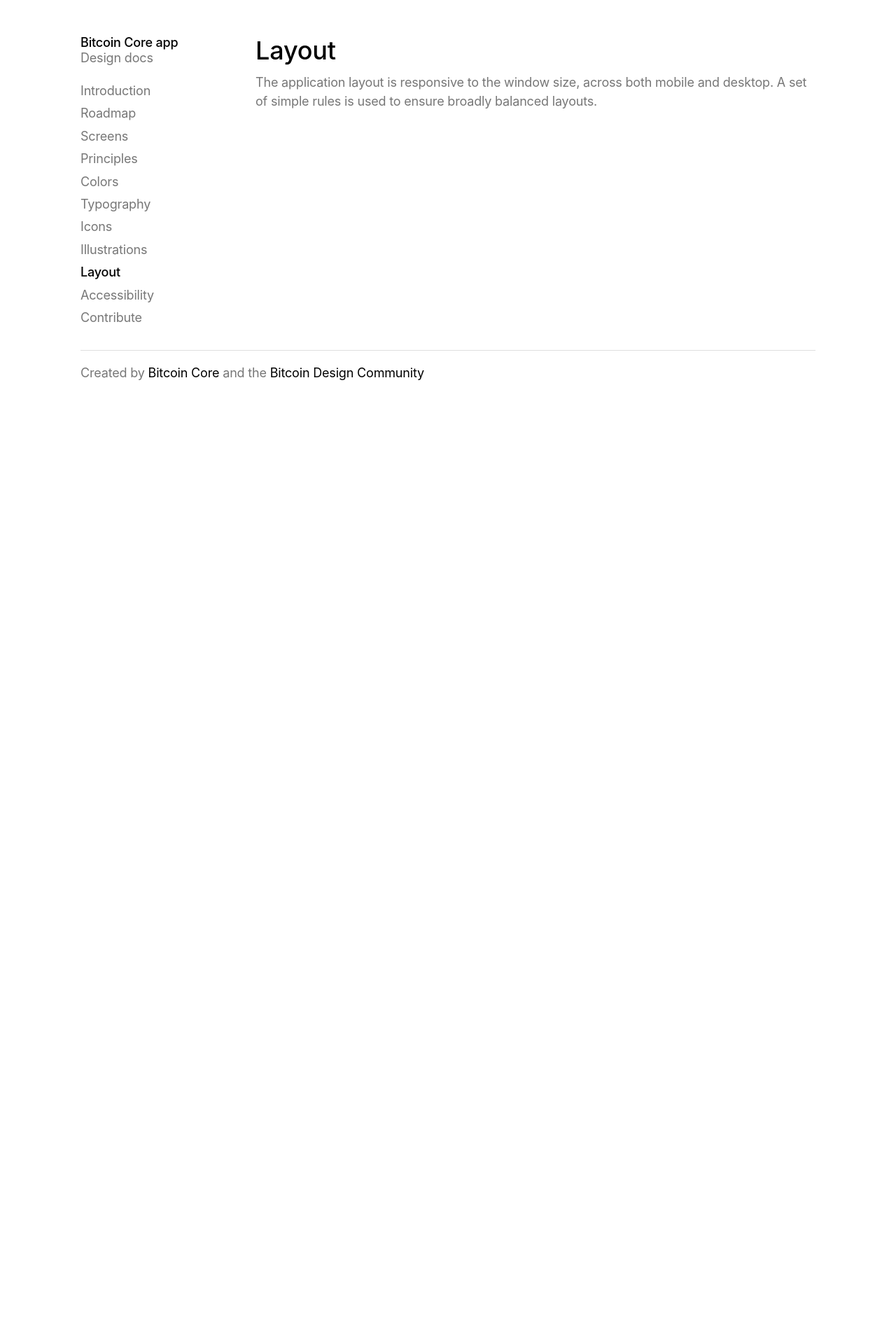
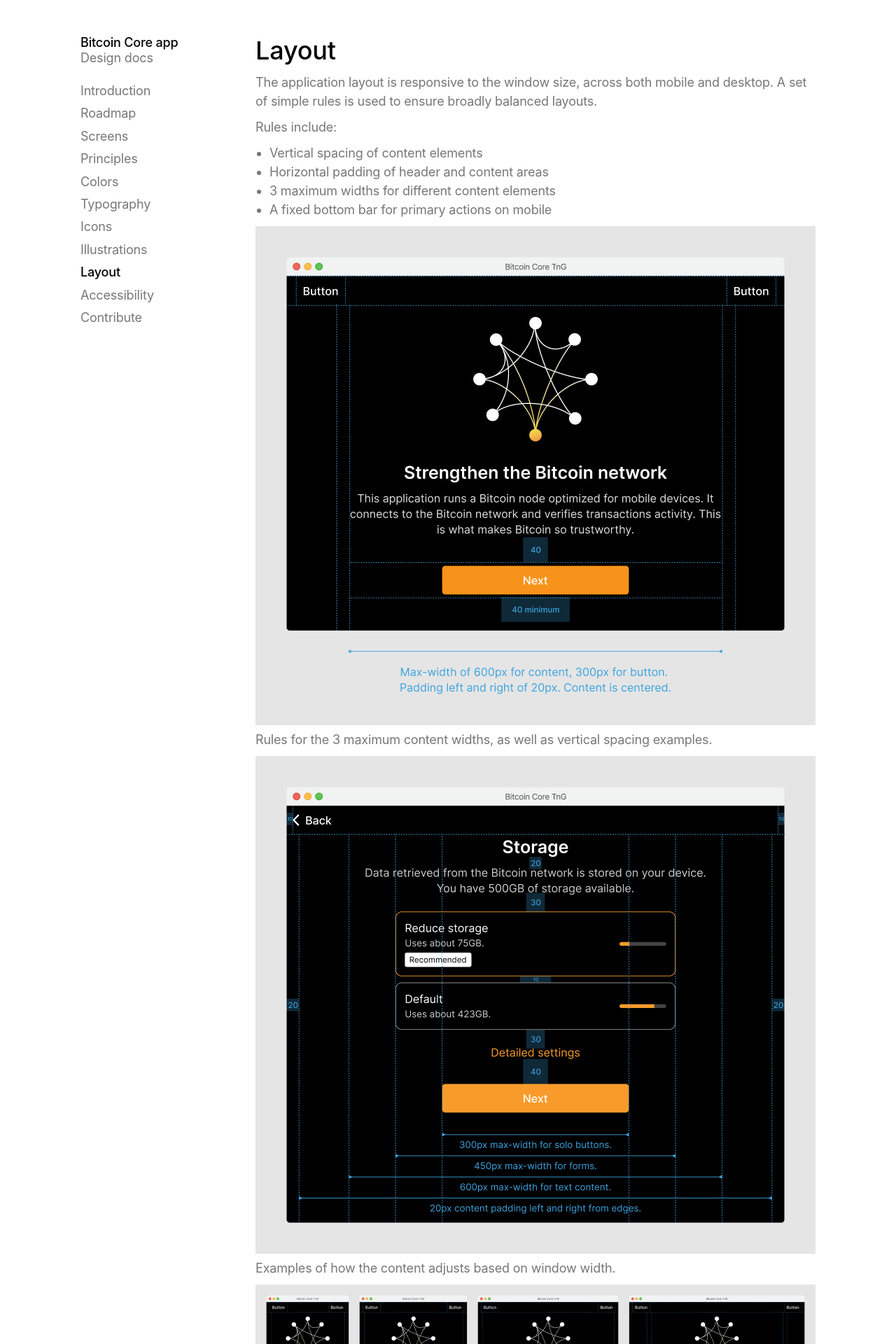
Before and after one commit to BitcoinDesign/Bitcoin-Core-App, a Jekyll site: the page built from pages/layout.md, in a window 1280 px wide. Shown: the top 1920 px of the page at 70% size. Built offline with Jekyll 4.4.1, drawn with Linux system fonts in a browser that asks for light colours; before the commit the page ends 900 px from its top, so only the background shows below that; some of the changed text lies outside the part shown.

Commit message:
Added more content

```diff
--- a/_config.yml
+++ b/_config.yml
@@ -27,6 +27,7 @@
 
 # Build settings
 theme: minima
+port: 4001
 plugins:
   - jekyll-feed
 
--- /dev/null
+++ b/_includes/picture.html
@@ -0,0 +1,30 @@
+<figure{% if include.layout %} class="{{ include.layout }}"{% endif %}>
+	{% if include.big %}
+        <a href="{{ include.big | relative_url }}" target="_blank">
+    {% endif %}
+	<picture>
+		<source
+			media="(max-width: 639px)"
+	    	{% if include.mobileRetina %}
+	    		srcset="{{ include.mobile | relative_url }} 1x, {{ include.mobileRetina | relative_url }} 2x"
+	    	{% else %}
+	    		srcset="{{ include.mobile | relative_url }}"
+	    	{% endif %}
+		>
+	    <img
+	    	src="{{ include.image | relative_url }}"
+	    	{% if include.retina %}
+	    		srcset="{{ include.image | relative_url }} 1x, {{ include.retina | relative_url }} 2x"
+	    	{% endif %}
+	    	alt="{{ include.alt-text }}"
+	    	width="{{ include.width }}"
+	    	height="{{ include.height }}"
+    		loading="lazy"
+	    >
+	</picture>
+    {% if include.big %}</a>{% endif %}
+	{% if include.caption %}
+        <figcaption markdown="1">{{ include.caption | no_runts | markdownify }}</figcaption>
+        </figcaption>
+    {% endif %}
+</figure>
--- a/_sass/article.scss
+++ b/_sass/article.scss
@@ -101,9 +101,23 @@
         }
     }
 
-    img {
+    > p > img {
         margin-top: 10px;
         max-width: 100%;
         height: auto;
     }
+
+    figure {
+        margin: 10px 0 0 0;
+        width: 100%;
+
+        picture {
+            width: 100%;
+
+            img {
+                width: 100%;
+                height: auto;
+            }
+        }
+    }
 }
--- a/_sass/site-nav.scss
+++ b/_sass/site-nav.scss
@@ -10,6 +10,14 @@
             b {
                 font-weight: 500;
                 color: var(--neutral-9);
+            }
+
+            &:hover {
+                color: var(--primary);
+
+                b {
+                    color: var(--primary);
+                }
             }
         }
     }
--- a/pages/layout.md
+++ b/pages/layout.md
@@ -8,3 +8,62 @@
 # Layout
 
 The application layout is responsive to the window size, across both mobile and desktop. A set of simple rules is used to ensure broadly balanced layouts.
+
+Rules include:
+- Vertical spacing of content elements
+- Horizontal padding of header and content areas
+- 3 maximum widths for different content elements
+- A fixed bottom bar for primary actions on mobile
+
+{% include picture.html
+	image = "/assets/images/desktop-spacing.png"
+	retina = "/assets/images/desktop-spacing@2x.png"
+	big = "/assets/images/desktop-spacing-big.png"
+	alt-text = ""
+	width = 800
+	height = 713
+%}
+
+Rules for the 3 maximum content widths, as well as vertical spacing examples.
+
+{% include picture.html
+	image = "/assets/images/desktop-content-width.png"
+	retina = "/assets/images/desktop-content-width@2x.png"
+	big = "/assets/images/desktop-content-width-big.png"
+	alt-text = ""
+	width = 800
+	height = 711
+%}
+
+Examples of how the content adjusts based on window width.
+
+{% include picture.html
+	image = "/assets/images/responsive-layout-example.png"
+	retina = "/assets/images/responsive-layout-example@2x.png"
+	big = "/assets/images/responsive-layout-example-big.png"
+	alt-text = ""
+	width = 900
+	height = 302
+%}
+
+Layout rules slightly differ on mobile since applications are always full-screen and slightl overlap with the status bar and home button on iOS, with slight differences on Android. The primary action is fixed to the bottom of the screen on mobile, to make it easier to access during one-handed use.
+
+{% include picture.html
+	image = "/assets/images/mobile-spacing.png"
+	retina = "/assets/images/mobile-spacing@2x.png"
+	big = "/assets/images/mobile-spacing-big.png"
+	alt-text = ""
+	width = 800
+	height = 870
+%}
+
+Examples of the sticky layout on mobile.
+
+{% include picture.html
+	image = "/assets/images/vertical-layout-example.png"
+	retina = "/assets/images/vertical-layout-example@2x.png"
+	big = "/assets/images/vertical-layout-example-big.png"
+	alt-text = ""
+	width = 900
+	height = 424
+%}
```
Also changed, not shown: assets/images/desktop-content-width-big.png (added), assets/images/desktop-content-width.png (added), assets/images/desktop-content-width@2x.png (added), assets/images/desktop-spacing-big.png (added), assets/images/desktop-spacing.png (added), assets/images/desktop-spacing@2x.png (added), assets/images/mobile-spacing-big.png (added), assets/images/mobile-spacing.png (added), assets/images/mobile-spacing@2x.png (added), assets/images/responsive-layout-example-big.png (added), assets/images/responsive-layout-example.png (added), assets/images/responsive-layout-example@2x.png (added), assets/images/vertical-layout-example-big.png (added), assets/images/vertical-layout-example.png (added), 1 more files.
